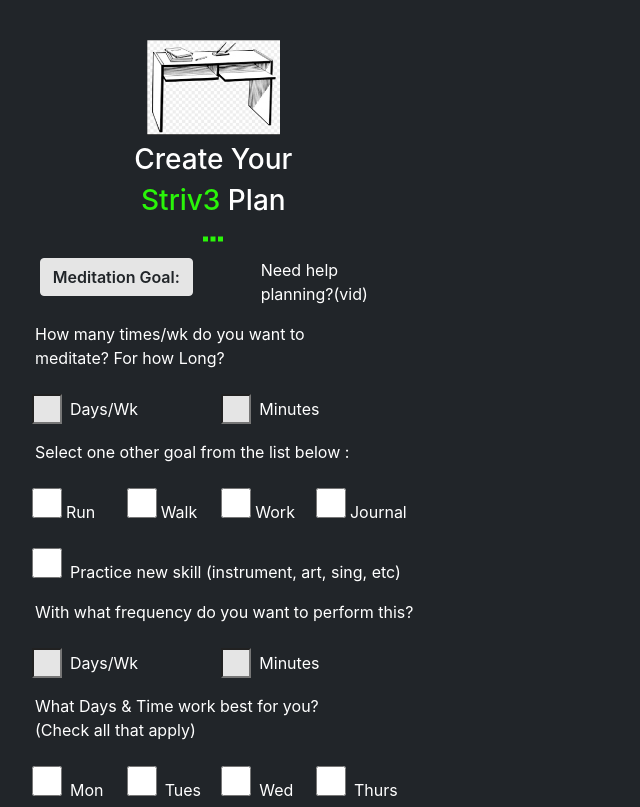
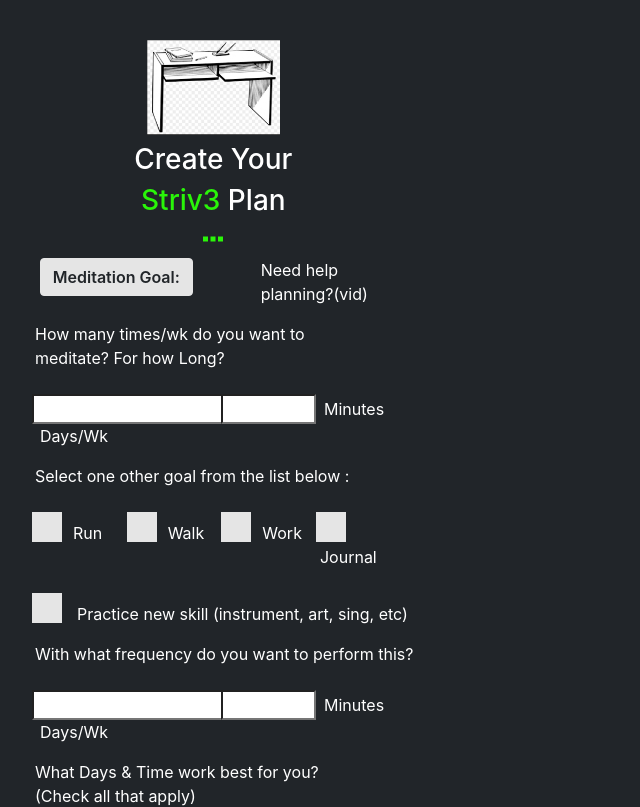
Before and after one commit to OctTree/Striv3r-app-frontend, a React (Create React App) app: page /plans/new in a window 1280 px wide. Shown: the top 807 px of the page, without its empty margins (0-640 px from the left). Built offline with nearby package versions, Linux system fonts and the light colour scheme; sample sign-in values are in the browser's storage.

Commit message:
fixed checkbox issue

```diff
--- a/public/index.html
+++ b/public/index.html
@@ -17,6 +17,7 @@
     -->
     <link rel="manifest" href="%PUBLIC_URL%/manifest.json" />
 
+    <link href="https://cdnjs.cloudflare.com/ajax/libs/font-awesome/4.7.0/css/font-awesome.css" rel="stylesheet"/>
     <link href="https://cdn.jsdelivr.net/npm/bootstrap@5.0.2/dist/css/bootstrap.min.css" rel="stylesheet" integrity="sha384-EVSTQN3/azprG1Anm3QDgpJLIm9Nao0Yz1ztcQTwFspd3yD65VohhpuuCOmLASjC" crossorigin="anonymous">
     <script src="https://cdn.jsdelivr.net/npm/bootstrap@5.0.2/dist/js/bootstrap.bundle.min.js" integrity="sha384-MrcW6ZMFYlzcLA8Nl+NtUVF0sA7MsXsP1UyJoMp4YLEuNSfAP+JcXn/tWtIaxVXM" crossorigin="anonymous"></script>
     <script src="https://cdn.jsdelivr.net/npm/@popperjs/core@2.9.2/dist/umd/popper.min.js" integrity="sha384-IQsoLXl5PILFhosVNubq5LC7Qb9DXgDA9i+tQ8Zj3iwWAwPtgFTxbJ8NT4GN1R8p" crossorigin="anonymous"></script>
--- a/src/components/Design.css
+++ b/src/components/Design.css
@@ -176,14 +176,28 @@
     margin-left: 11px;
 }
 
-.plan-input-box{
+.plan-input-box {
+    -moz-appearance:none;
+    -webkit-appearance:none;
+    -o-appearance:none;
+    outline: none;
+    content: none;
+}
+
+.plan-input-box:before {
+    font-family: "FontAwesome";
+    content: "\f00c";
+    font-size: 25px;
+    color: transparent !important;
+    display: block;
     width: 30px;
     height: 30px;
     background-color: #E5E5E5;
+    margin-right: 7px;
 }
 
-.plan-input-box:checked{
-    color: black;
+.plan-input-box:checked:before {
+    color: black !important;
 }
 
 .plan-input-box:focus{
```
